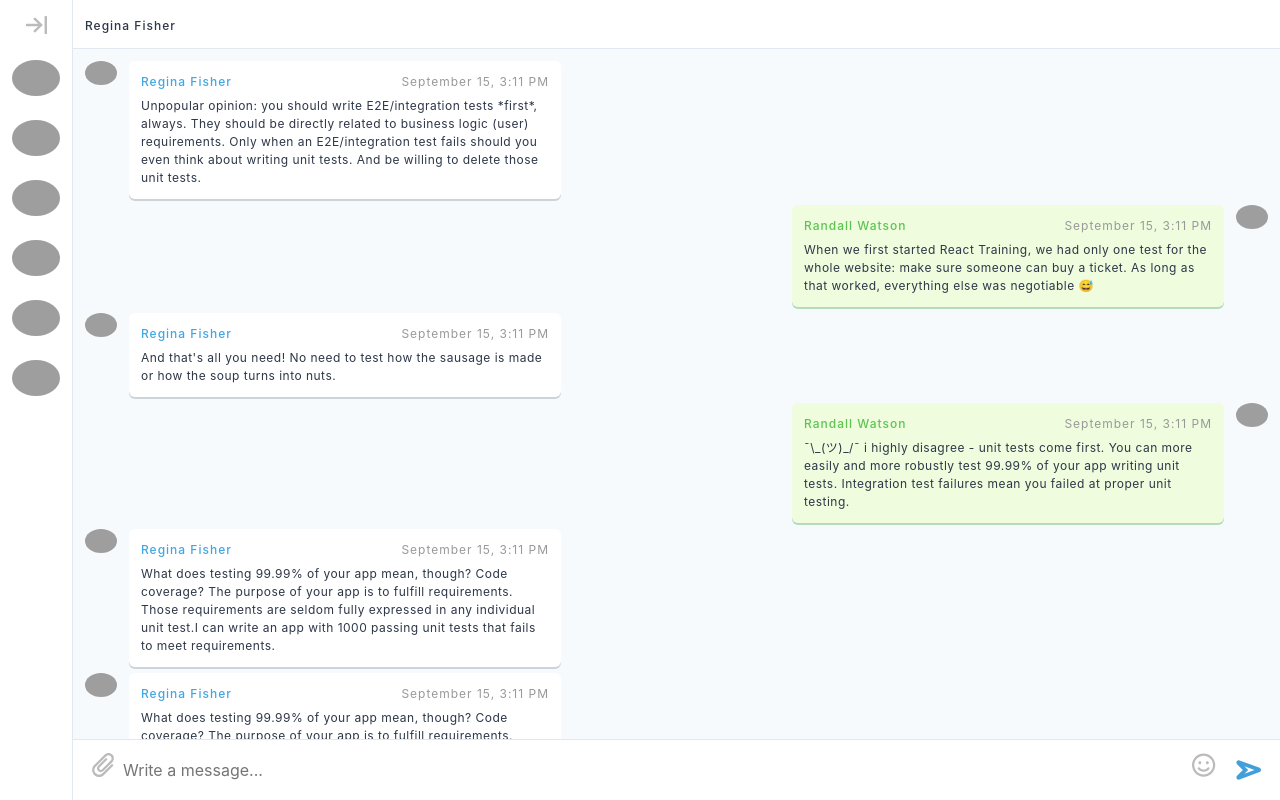
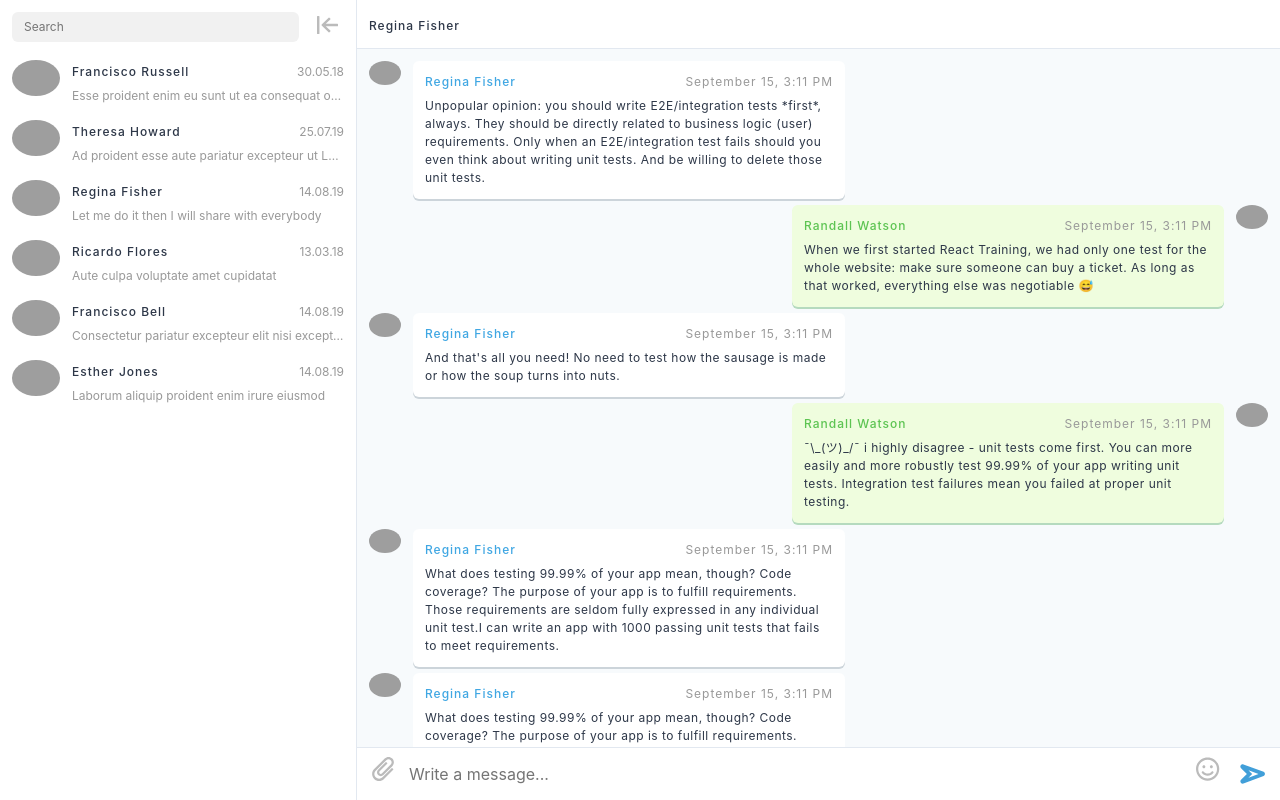
Before and after one commit to etd2w/chat, a React (Create React App) app: page /home in a window 1280 px wide. Built offline with nearby package versions, Linux system fonts and the light colour scheme; grey boxes are pictures that could not be loaded.

Commit message:
Working searh in sidebar

```diff
--- a/src/components/Dialog/index.js
+++ b/src/components/Dialog/index.js
@@ -1,6 +1,6 @@
 import React from "react";
 import styled from "styled-components";
-import { formatDistanceToNow } from "date-fns";
+// import { formatDistanceToNow } from "date-fns";
 import { color } from "../../styles/global";
 
 import Avatar from "../Avatar";
--- a/src/components/Input/index.js
+++ b/src/components/Input/index.js
@@ -1,7 +1,7 @@
 import React from "react";
 import styled from "styled-components";
 import { color } from "../../styles/global";
-import useForm from "../../hooks/";
+import { useForm } from "../../hooks/";
 
 const InputStyled = styled.input`
   display: block;
--- a/src/components/Message/index.js
+++ b/src/components/Message/index.js
@@ -1,6 +1,6 @@
 import React from "react";
 import styled from "styled-components";
-import { formatDistanceToNow } from "date-fns";
+// import { formatDistanceToNow } from "date-fns";
 
 import { color } from "../../styles/global";
 
--- a/src/hooks/index.js
+++ b/src/hooks/index.js
@@ -54,4 +54,29 @@ const useForm = initialState => {
   return [values, errors, handleChange, handleSubmit];
 };
 
-export default useForm;
+const useSearch = dialogsState => {
+  const [value, setValue] = useState("");
+  const [dialogs, setDialogs] = useState(dialogsState);
+
+  const filterDialogs = value => {
+    const filtred = dialogsState.filter(dialog =>
+      dialog.username.toLowerCase().includes(value.toLowerCase())
+    );
+    setDialogs(filtred);
+  };
+
+  const changeSizeOfDialogs = () => {
+    dialogs.forEach(element => {
+      element.isCompact = !element.isCompact;
+    });
+  };
+
+  const handleChange = event => {
+    setValue(event.target.value);
+    filterDialogs(event.target.value);
+  };
+
+  return [dialogs, value, handleChange, changeSizeOfDialogs];
+};
+
+export { useForm, useSearch };
--- a/src/pages/Home/Chat.js
+++ b/src/pages/Home/Chat.js
@@ -32,14 +32,16 @@ const ChatStyled = styled.div`
 
   .textarea {
     display: flex;
-    padding: 0.75rem;
+    padding: 0.5rem;
     border-top: 1px solid ${color.medium};
 
     input {
       width: 100%;
+      padding-left: .5rem;
       border: none;
       background: transparent;
       outline: none;
+      color: inherit;
     }
   }
 `;
--- a/src/pages/Home/Sidebar.js
+++ b/src/pages/Home/Sidebar.js
@@ -5,11 +5,14 @@ import { ArrowToLeft } from "../../components/Icons";
 
 import Dialog from "../../components/Dialog/";
 
+import { useSearch } from "../../hooks";
+
 const SidebarStyled = styled.div`
   max-width: 23.25rem;
   border-right: 1px solid ${color.medium};
 
   .header {
+    min-width: ${props => props.isSidebarOpen && "22.25rem"};
     display: flex;
     padding: 0.75rem;
     justify-content: center;
@@ -34,58 +37,85 @@ const SidebarStyled = styled.div`
 `;
 
 const Sidebar = () => {
-  const [isSidebarOpen, setIsSidebarOpen] = useState(false);
+  const [isSidebarOpen, setIsSidebarOpen] = useState(true);
+  const [dialogs, value, handleChange, changeSizeOfDialogs] = useSearch([
+    {
+      src: "https://i.imgur.com/EJ8Dlmf.png",
+      username: "Francisco Russell",
+      timestamp: "30.05.18",
+      message: "Esse proident enim eu sunt ut ea consequat occ",
+      isCompact: !isSidebarOpen
+    },
+    {
+      src: "https://i.imgur.com/oOnNkX9.png",
+      username: "Theresa Howard",
+      timestamp: "25.07.19",
+      message: "Ad proident esse aute pariatur excepteur ut Lorem",
+      isCompact: !isSidebarOpen
+    },
+    {
+      src: "https://i.imgur.com/4VHfwLy.png",
+      username: "Regina Fisher",
+      timestamp: "14.08.19",
+      message: "Let me do it then I will share with everybody",
+      isCompact: !isSidebarOpen
+    },
+    {
+      src: "https://i.imgur.com/4SAZjSB.png",
+      username: "Ricardo Flores",
+      timestamp: "13.03.18",
+      message: "Aute culpa voluptate amet cupidatat",
+      isCompact: !isSidebarOpen
+    },
+    {
+      src: "https://i.imgur.com/9h5cZBE.png",
+      username: "Francisco Bell",
+      timestamp: "14.08.19",
+      message: "Consectetur pariatur excepteur elit nisi excepteur",
+      isCompact: !isSidebarOpen
+    },
+    {
+      src: "https://i.imgur.com/oXuBAwH.png",
+      username: "Esther Jones",
+      timestamp: "14.08.19",
+      message: "Laborum aliquip proident enim irure eiusmod",
+      isCompact: !isSidebarOpen
+    }
+  ]);
 
   return (
     <SidebarStyled isSidebarOpen={isSidebarOpen}>
       <div className="header">
-        <input type="text" name="search" placeholder="Search" />
+        <input
+          type="text"
+          name="search"
+          placeholder="Search"
+          value={value}
+          onChange={handleChange}
+        />
         <button
           className="buttonWithIcon"
-          onClick={() => setIsSidebarOpen(!isSidebarOpen)}
+          onClick={() => {
+            setIsSidebarOpen(!isSidebarOpen);
+            changeSizeOfDialogs();
+          }}
         >
           <ArrowToLeft />
         </button>
       </div>
       <ul className="listOfDialogs">
-        <Dialog
-          src="https://i.imgur.com/EJ8Dlmf.png"
-          username="Francisco Russell"
-          timestamp="30.05.18"
-          message="Esse proident enim eu sunt ut ea consequat occ"
-          isCompact={!isSidebarOpen}
-        />
-        <Dialog
-          src="https://i.imgur.com/oOnNkX9.png"
-          username="Theresa Howard"
-          timestamp="25.07.19"
-          message="Ad proident esse aute pariatur excepteur ut Lorem"
-          isCompact={!isSidebarOpen}
-        />
+        {dialogs.map((dialog, id) => (
+          <Dialog
+            key={id}
+            src={dialog.src}
+            username={dialog.username}
+            timestamp={dialog.timestamp}
+            message={dialog.message}
+            isCompact={dialog.isCompact}
+          />
+        ))}
 
-        <Dialog
-          src="https://i.imgur.com/4VHfwLy.png"
-          username="Regina Fisher"
-          timestamp="14.08.19"
-          message="Let me do it then I will share with everybody"
-          isCompact={!isSidebarOpen}
-        />
-
-        <Dialog
-          src="https://i.imgur.com/4SAZjSB.png"
-          username="Ricardo Flores"
-          timestamp="13.03.18"
-          message="Aute culpa voluptate amet cupidatat"
-          isCompact={!isSidebarOpen}
-        />
-
-        <Dialog
-          src="https://i.imgur.com/9h5cZBE.png"
-          username="Francisco Bell"
-          timestamp="14.08.19"
-          message="Consectetur pariatur excepteur elit nisi excepteur"
-          isCompact={!isSidebarOpen}
-        />
+        {/*
 
         <Dialog
           src="https://i.imgur.com/oXuBAwH.png"
@@ -93,7 +123,7 @@ const Sidebar = () => {
           timestamp="14.08.19"
           message="Laborum aliquip proident enim irure eiusmod"
           isCompact={!isSidebarOpen}
-        />
+        /> */}
       </ul>
     </SidebarStyled>
   );
```
